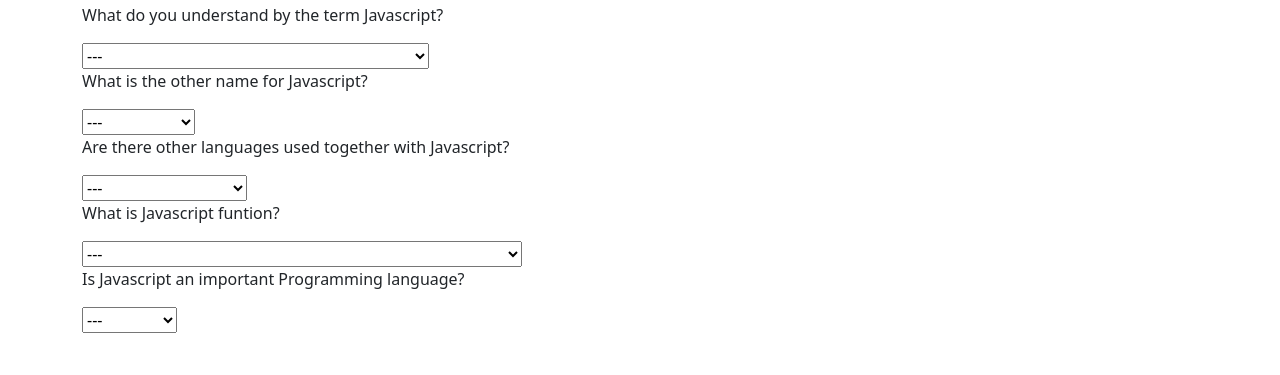
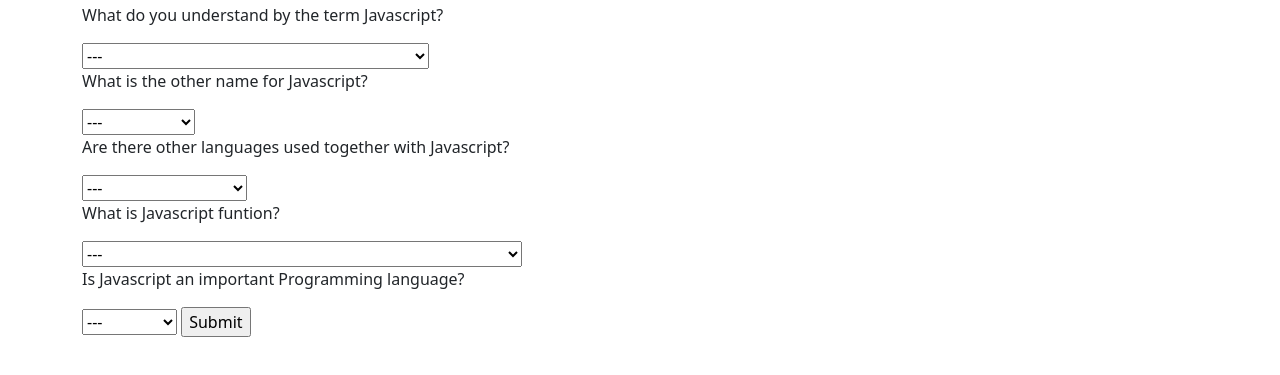
Before and after one commit to nancy88199488/quiz_board, a plain HTML site: page index.html in a window 1280 px wide. Shown: the part 53-428 px from the top of the page. Drawn offline with Linux system fonts and the light colour scheme; a web font is replaced by a local one.

Commit message:
add the changes made and the button input

```diff
--- a/index.html
+++ b/index.html
@@ -13,6 +13,7 @@
         </style>
 
 </head>
+<body>
 <div class="container">
     <h1>Answer the questions below to your best understanding</h1>
     <form id="question" name="question">
@@ -51,20 +52,11 @@
             <option value="answer2">Disagree.</option>
             <option value="answer3">Not at all.</option>
         </select>
-
-
-
-
-
-
-
+        <input id = "button" type = "button" value = "Submit" onclick = "check();">
 
     </form>
 
 </div>
 
-
-<body>
-
 </body>
 </html>
```
